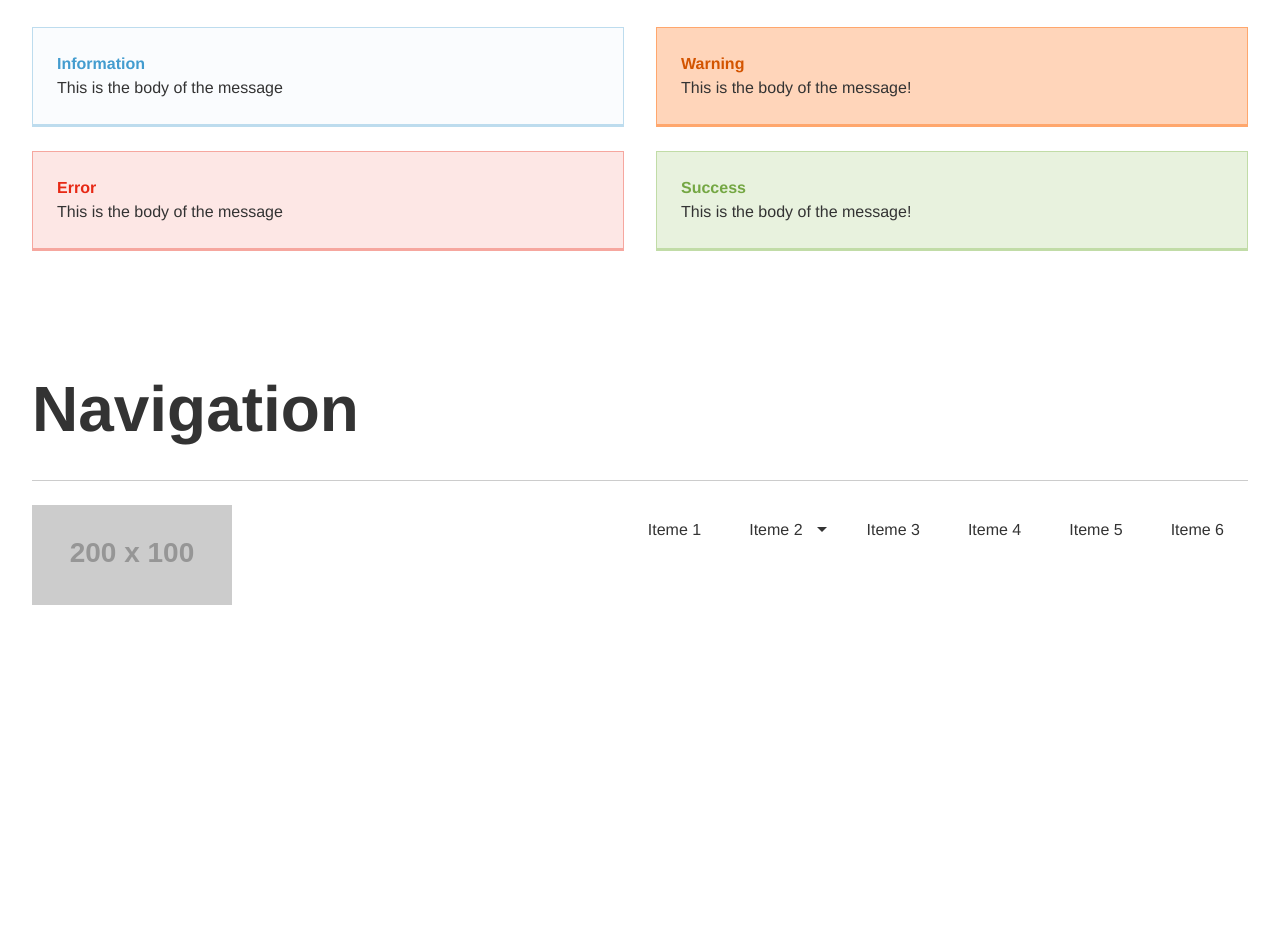
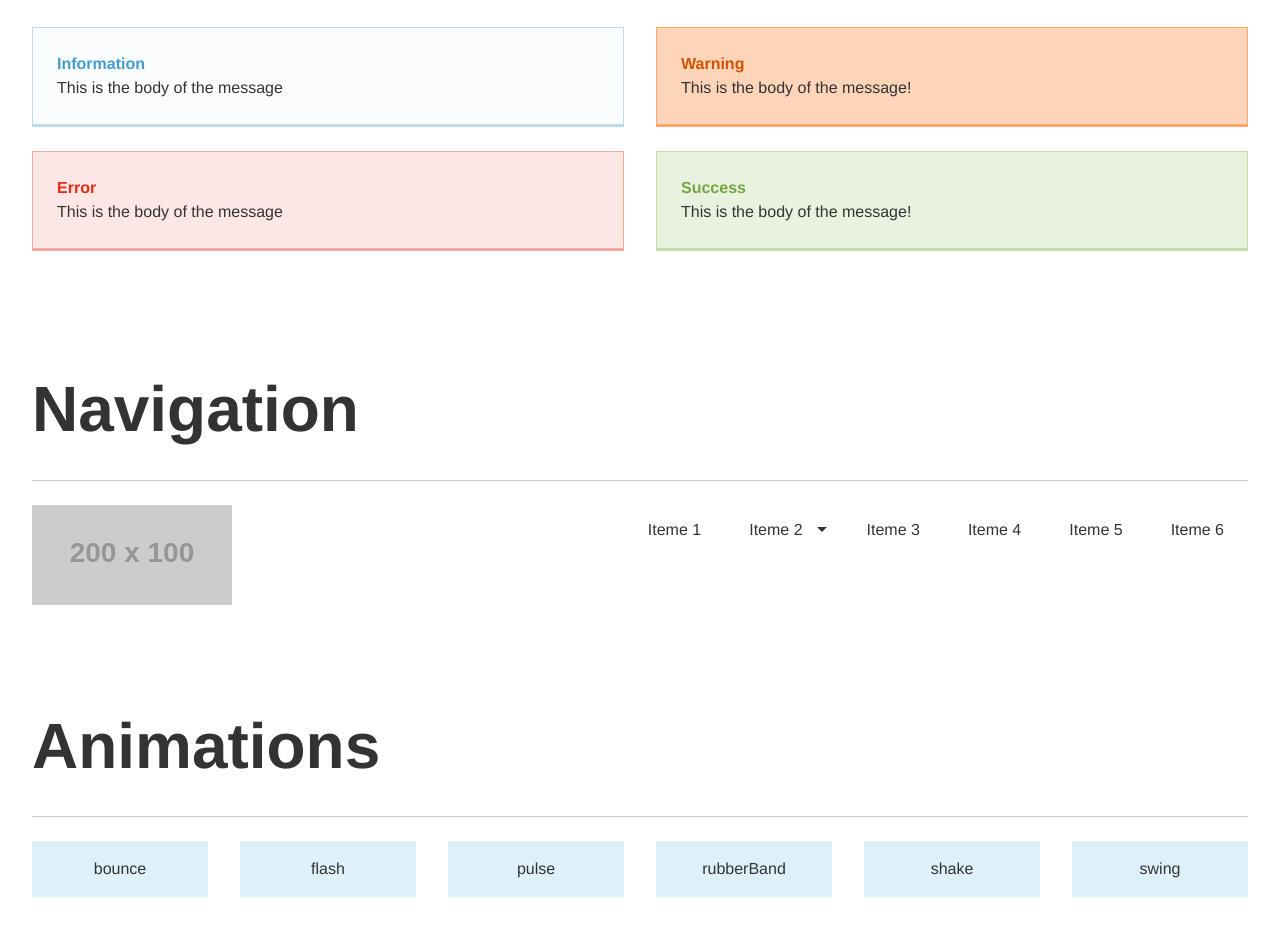
Before and after one commit to corktw/pattern-library, a website: page index.html in a window 1280 px wide. Shown: the part 6360-7289 px from the top of the page. Before the commit the page ends 7004 px from the top, so only its background shows below. Drawn offline with Linux system fonts and the light colour scheme; placeholder pictures from the web are drawn by us.

Commit message:
Added Animations

```diff
--- a/index.html
+++ b/index.html
@@ -10,6 +10,7 @@
     <!-- Stylesheets -->
     <link rel="stylesheet" href="css/style.css" />
     <link rel="stylesheet" href="bower_components/fontawesome/css/font-awesome.min.css" />
+    <link rel="stylesheet" href="bower_components/animate.css/animate.css" />
 </head>
 <body>
 
@@ -530,6 +531,7 @@
                     </a>
                 </div><!-- end .col-4 -->
                 <div class="col-8">
+
                     <div class="button btn" id="rwd-trigger">Toggle Menu</div><!-- end #rwd-trigger.button btn -->
 
                     <nav>
@@ -564,6 +566,34 @@
         </div><!-- end .container -->
     </section>
 
+    <!-- Animations -->
+    <section>
+        <div class="container">
+            <h1>Animations</h1>
+            <hr />
+
+            <div class="row" id="demo-animations">
+                <div class="col-2">
+                    <div class="demo-col">bounce</div><!-- end .demo-col -->
+                </div><!-- end .col-2 -->
+                <div class="col-2">
+                    <div class="demo-col">flash</div><!-- end .demo-col -->
+                </div><!-- end .col-2 -->
+                <div class="col-2">
+                    <div class="demo-col">pulse</div><!-- end .demo-col -->
+                </div><!-- end .col-2 -->
+                <div class="col-2">
+                    <div class="demo-col">rubberBand</div><!-- end .demo-col -->
+                </div><!-- end .col-2 -->
+                <div class="col-2">
+                    <div class="demo-col">shake</div><!-- end .demo-col -->
+                </div><!-- end .col-2 -->
+                <div class="col-2">
+                    <div class="demo-col">swing</div><!-- end .demo-col -->
+                </div><!-- end .col-2 -->
+            </div><!-- end #demo-animations.row -->
+        </div><!-- end .container -->
+    </section>
 
     <!-- Add Bower Components -->
     <script src="bower_components\jquery\jquery.min.js"></script>
--- a/js/scripts.js
+++ b/js/scripts.js
@@ -30,4 +30,12 @@ $( function () {
         $( ".rwd-menu" ).slideToggle();
      } );
 
+     /*================================================*
+      * Animation.
+      *================================================*/
+     $( "#demo-animations" ).find( ".demo-col" ).on( "click", function() {
+        var $this = $( this );
+
+        $this.addClass( "animated " +$this.text());
+     } )
 } );
```
Also changed, not shown: js/min/scripts.min.js.
